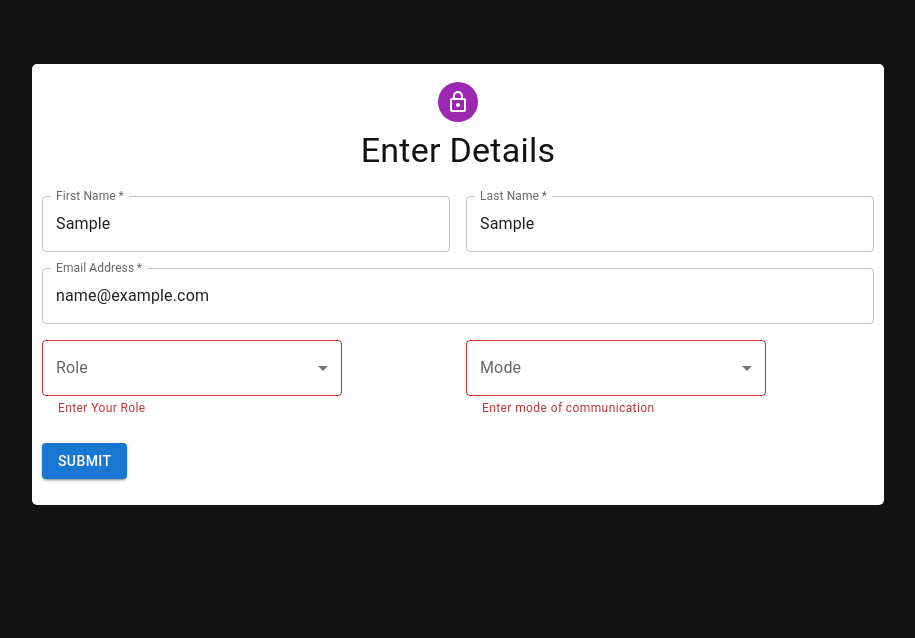
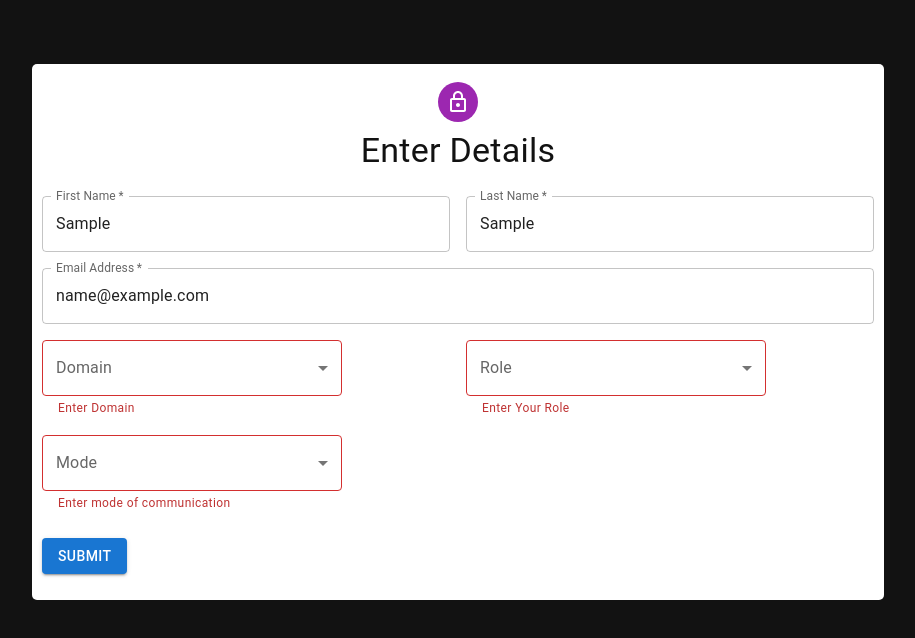
Before and after one commit to spideyxd/MinorProject, a React (Create React App) app in the folder prep-hour/: page /DetailForm in a window 1280 px wide. Both pictures are taken after typing "Sample", "Sample", "name@example.com" into the empty fields and a click on the button "SUBMIT". Shown: the top 638 px of the page, without its empty margins (182-1097 px from the left). Built offline with nearby package versions, Linux system fonts and the light colour scheme.

Commit message:
added domain and purpose

```diff
--- a/prep-hour/src/components/NewForm.jsx
+++ b/prep-hour/src/components/NewForm.jsx
@@ -16,6 +16,20 @@ import Container from "@mui/material/Container";
 import * as yup from "yup";
 import { useFormik } from "formik";
 
+const domains = [
+  "SDE",
+  "Web Development",
+  "App Development",
+  "Analytics",
+  "Non-Tech",
+];
+
+const purpose = [
+  "Mock interviews",
+  "Career guidance",
+  "Resume review",
+  "Consultancy",
+];
 
 const validationSchema = yup.object({
   email: yup
@@ -32,8 +46,9 @@ const validationSchema = yup.object({
     .required("Last Name is required"),
   purpose: yup
     .string("Enter your purpose")
-    .min(20, "purpose should be of minimum 20 characters length").when('role', (oldPassword, field) =>
-    oldPassword==="Mentee" ? field.required() : field
+    .min(20, "purpose should be of minimum 20 characters length")
+    .when("role", (oldPassword, field) =>
+      oldPassword === "Mentee" ? field.required() : field
     ),
   graduationYear: yup
     .string("Enter Your Graduation Year")
@@ -42,6 +57,7 @@ const validationSchema = yup.object({
     .string("Enter Mode of Communication")
     .required("Enter mode of communication"),
   role: yup.string("Enter your Role").required("Enter Your Role"),
+  domain: yup.string("Enter Domain").required("Enter Domain"),
 });
 
 export default function EnterDetails() {
@@ -55,23 +71,24 @@ export default function EnterDetails() {
       email: "",
       mode: "",
       role: "",
+      domain: "",
     },
     validationSchema: validationSchema,
 
-    onSubmit: values => {
-      fetch('http://localhost:8000/schedule', {
-  method: 'POST',
+    onSubmit: (values) => {
+      fetch("http://localhost:8000/schedule", {
+        method: "POST",
         headers: {
-    'Content-Type': 'application/json',
+          "Content-Type": "application/json",
         },
         body: JSON.stringify(values),
       })
         .then((response) => response.json())
         .then((data) => {
-    console.log('Success:', data);
+          console.log("Success:", data);
         })
         .catch((error) => {
-    console.error('Error:', error);
+          console.error("Error:", error);
         });
     },
   });
@@ -154,6 +171,34 @@ export default function EnterDetails() {
                   error={formik.touched.email && Boolean(formik.errors.email)}
                   helperText={formik.touched.email && formik.errors.email}
                 />
+              </Grid>
+              <Grid item xs={12} sm={6}>
+                <FormControl sx={{ width: 300 }}>
+                  <InputLabel id="domain_">Domain</InputLabel>
+                  <Select
+                    labelId="domain"
+                    id="domain"
+                    name="domain"
+                    value={formik.values.domain}
+                    label="Domain"
+                    onChange={formik.handleChange}
+                    error={
+                      formik.touched.domain && Boolean(formik.errors.domain)
+                    }
+                    helperText={formik.touched.domain && formik.errors.domain}
+                  >
+                    {domains.map((val) => (
+                      <MenuItem value={val}>{val}</MenuItem>
+                    ))}
+                  </Select>
+                  {formik.touched.domain && formik.errors.domain ? (
+                    <FormHelperText
+                      sx={{ color: "#bf3333", marginLeft: "16px !important" }}
+                    >
+                      {formik.touched.domain && formik.errors.domain}
+                    </FormHelperText>
+                  ) : null}
+                </FormControl>
               </Grid>
 
               <Grid item xs={12} sm={6}>
@@ -241,24 +286,36 @@ export default function EnterDetails() {
                   </FormControl>
                 </Grid>
               )}
-              {formik.values.role === "Mentee" &&
-                <Grid item xs={12}>
-                  <TextField
-                    required
-                    fullWidth
+              {formik.values.role === "Mentee" && (
+                <Grid item xs={12} sm={6}>
+                <FormControl sx={{ width: 300 }}>
+                  <InputLabel id="purpose_">Purpose</InputLabel>
+                  <Select
+                    labelId="purpose"
+                    id="purpose"
                     name="purpose"
-                    label="Purpose"
-                    id="purpose"
-                    autoComplete="purpose"
                     value={formik.values.purpose}
+                    label="purpose"
                     onChange={formik.handleChange}
                     error={
                       formik.touched.purpose && Boolean(formik.errors.purpose)
                     }
                     helperText={formik.touched.purpose && formik.errors.purpose}
-                  />
+                  >
+                    {purpose.map((val) => (
+                      <MenuItem value={val}>{val}</MenuItem>
+                    ))}
+                  </Select>
+                  {formik.touched.purpose && formik.errors.purpose ? (
+                    <FormHelperText
+                      sx={{ color: "#bf3333", marginLeft: "16px !important" }}
+                    >
+                      {formik.touched.purpose && formik.errors.purpose}
+                    </FormHelperText>
+                  ) : null}
+                </FormControl>
               </Grid>
-              }
+              )}
               <Grid item xs={12} sm={6}>
                 <FormControl sx={{ width: 300 }}>
                   <InputLabel id="mode_">Mode</InputLabel>
```
Also changed, not shown: prep-hour/src/components/ehe.txt (added). Lines whose indentation alone changed are shown as unchanged.
